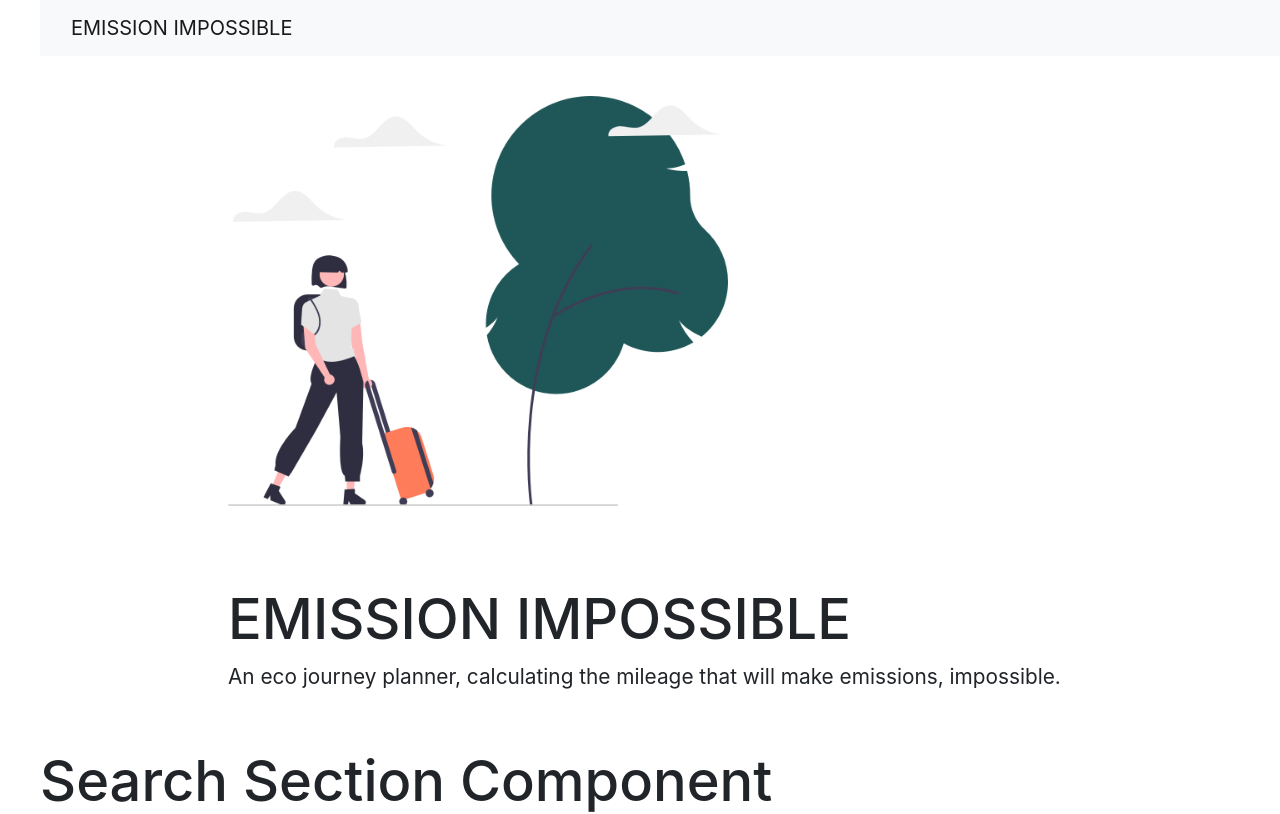
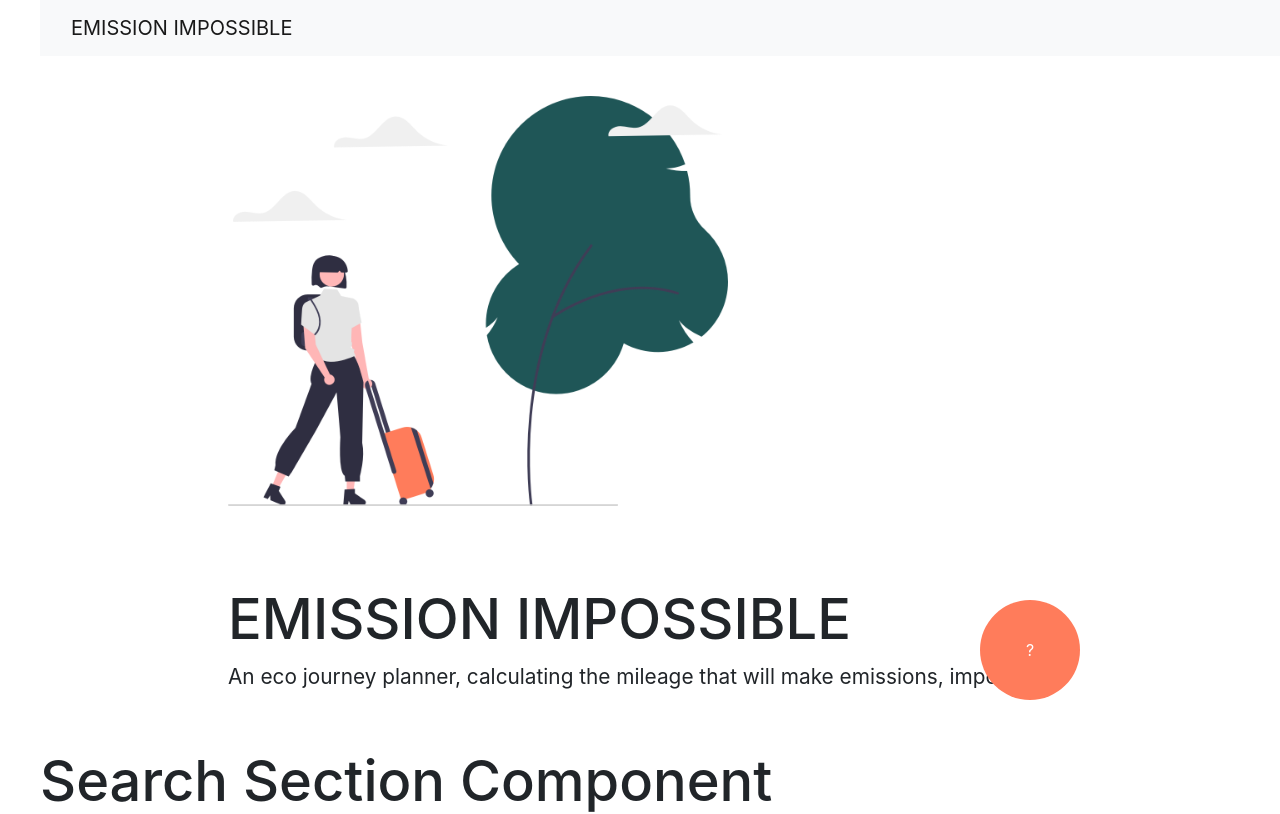
Before and after one commit to SchoolOfCode/w20_final-project-team-e, a React (Create React App) app: page / in a window 1280 px wide. Shown: the top 814 px of the page. Built offline with nearby package versions, Linux system fonts and the light colour scheme.

Commit message:
added styling to modal button component

```diff
--- a/src/components/App/App.js
+++ b/src/components/App/App.js
@@ -131,7 +131,7 @@ export default function App() {
           setOpenModal(true);
         }}
       >
-        Help?
+        ?
       </button>
       {openModal && <HelpModal closeModal={setOpenModal} />}
     </div>
--- /dev/null
+++ b/src/components/HelpModal/HelpModal.css
@@ -0,0 +1,15 @@
+.openModalBtn {
+  position: sticky;
+  bottom: 100px;
+  float: right;
+  margin: 200px;
+  align-self: flex-end;
+  top: 0;
+  width: 100px;
+  height: 100px;
+  border: none;
+  border-radius: 50%;
+  background-color: #ff7c5b;
+  color: white;
+  cursor: pointer;
+}
--- a/src/components/HelpModal/HelpModal.js
+++ b/src/components/HelpModal/HelpModal.js
@@ -1,10 +1,11 @@
 import React from "react";
+import "./HelpModal.css";
 
 export default function HelpModal({ closeModal }) {
   return (
     <div className="modalBackground">
       <div className="modalContainer">
-        <div className="ModalCloseBtn">
+        <div className="modalCloseBtn">
           <button
             onClick={() => {
               closeModal(false);
```
